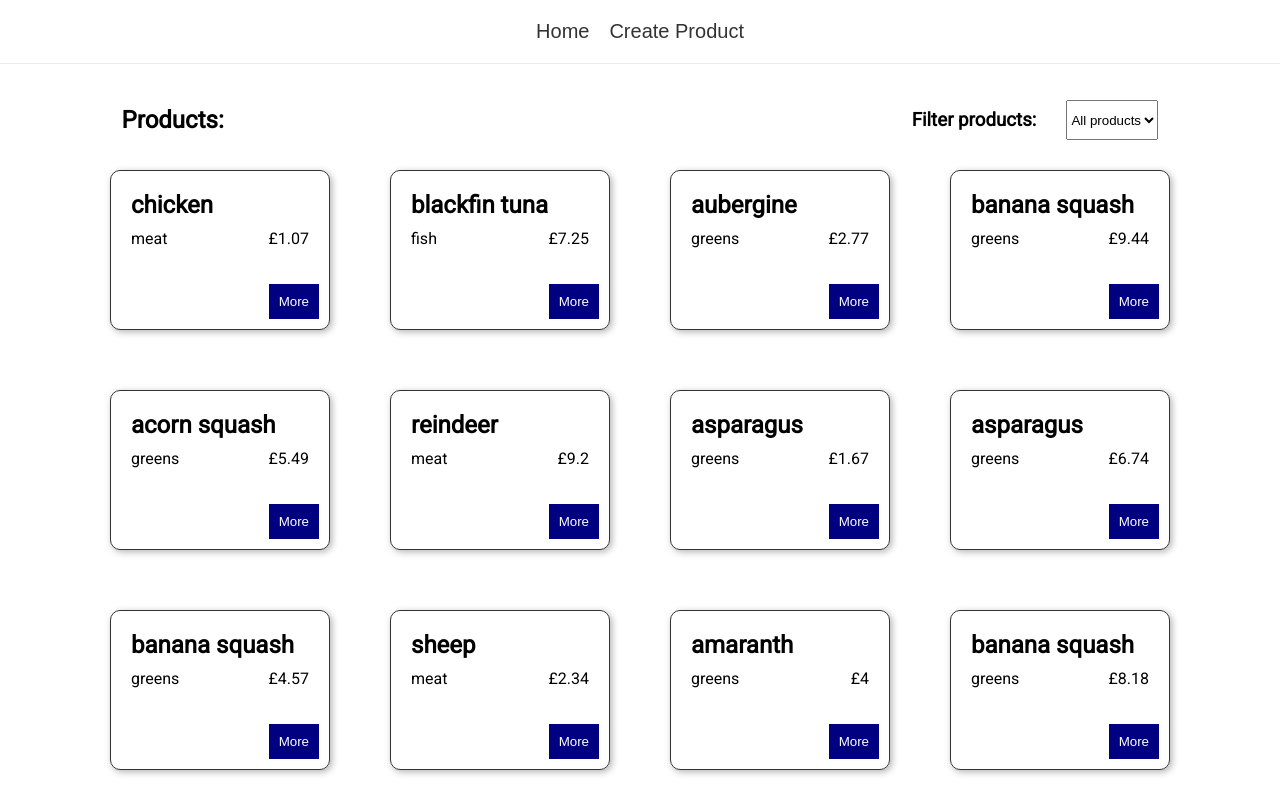
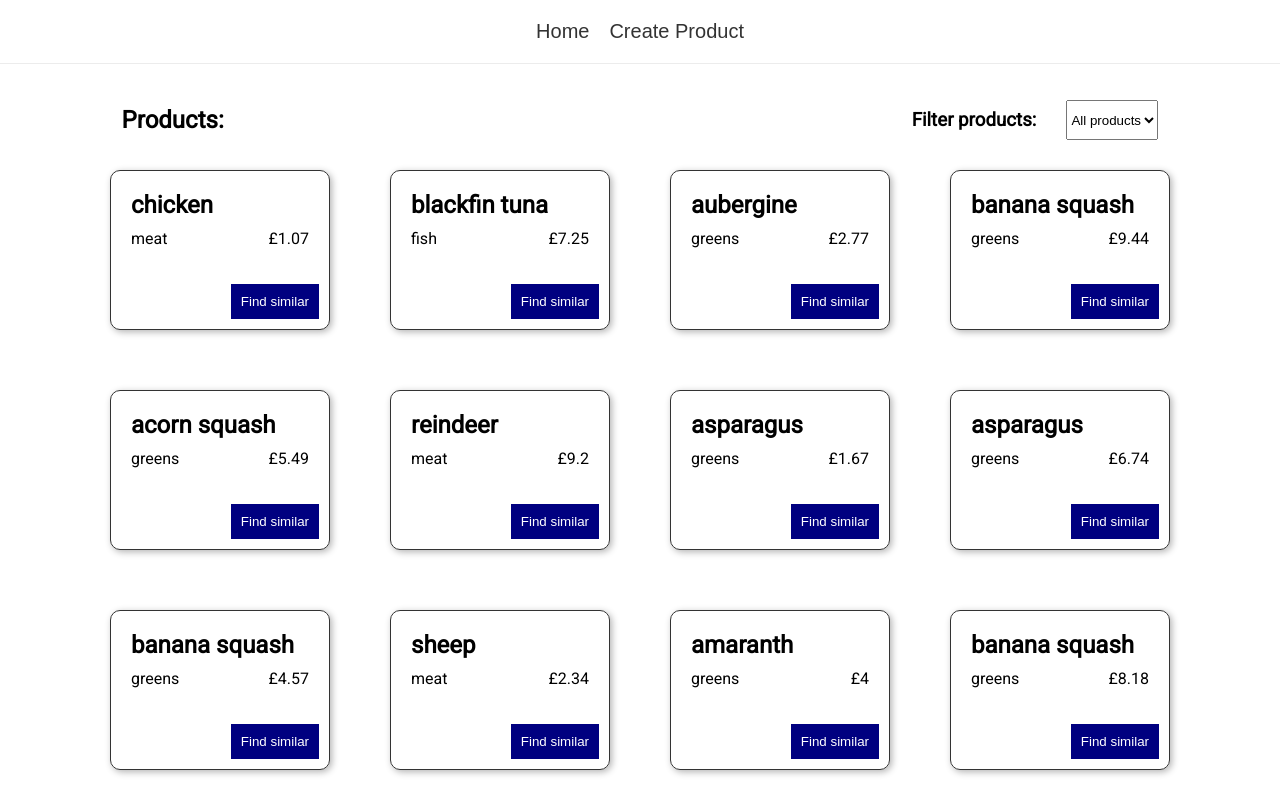
Before and after one commit to yllsson/manipulate-products-test, a React (Create React App) app: page / in a window 1280 px wide. Shown: the top 800 px of the page. Built offline with nearby package versions, Linux system fonts and the light colour scheme.

Commit message:
Write showSimilarProducts functionality

```diff
--- a/src/components/List.js
+++ b/src/components/List.js
@@ -3,8 +3,13 @@ import ListItem from './ListItem';
 
 const List = ({ products, setVisibleProducts }) => {
   const showSimilarProducts = (price) => {
-    let similarProducts = products.sort((a, b) => a.price - b.price);
-    console.log(similarProducts);
+    let sortedProducts = products.sort((a, b) => a.price - b.price);
+    const priceIndex = sortedProducts
+      .map((product) => product.price)
+      .indexOf(price);
+    console.log(price, priceIndex);
+
+    let similarProducts = sortedProducts.slice(priceIndex - 3, priceIndex + 3);
     setVisibleProducts(similarProducts);
   };
 
@@ -18,7 +23,7 @@ const List = ({ products, setVisibleProducts }) => {
             category={category}
             price={price}
             key={id}
-            onClick={showSimilarProducts}
+            showSimilarProducts={showSimilarProducts}
           />
         );
       })}
--- a/src/components/ListItem.js
+++ b/src/components/ListItem.js
@@ -1,4 +1,4 @@
-const ListItem = ({ id, name, category, price, onClick }) => {
+const ListItem = ({ id, name, category, price, showSimilarProducts }) => {
   return (
     <article className='listItem'>
       <h2>{name}</h2>
@@ -6,8 +6,13 @@ const ListItem = ({ id, name, category, price, onClick }) => {
         <p>{category}</p>
         <p>{`£${price / 100}`}</p>
       </div>
-      <button className='blueButton listItemButton' onClick={onClick}>
-        More
+      <button
+        className='blueButton listItemButton'
+        onClick={() => {
+          showSimilarProducts(price);
+        }}
+      >
+        Find similar
       </button>
     </article>
   );
```
Also changed, not shown: 1 other file (tests, documents, lock files or other folders).
